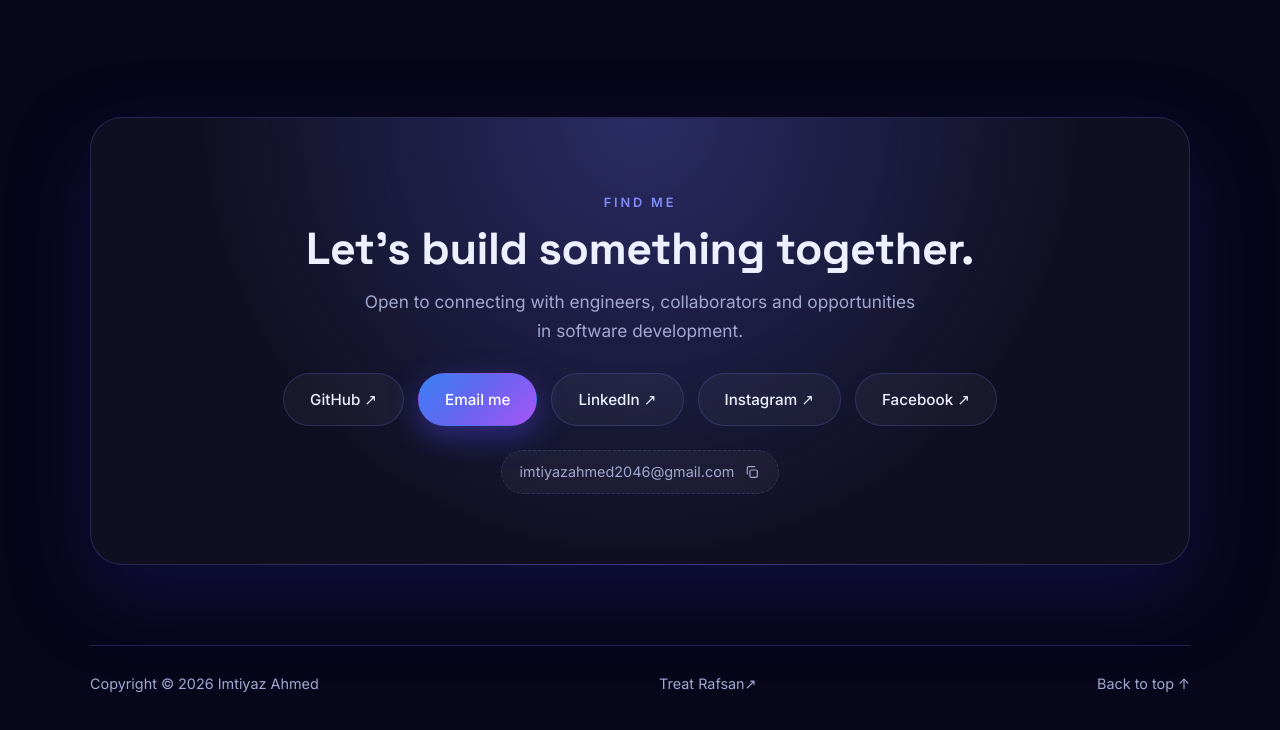
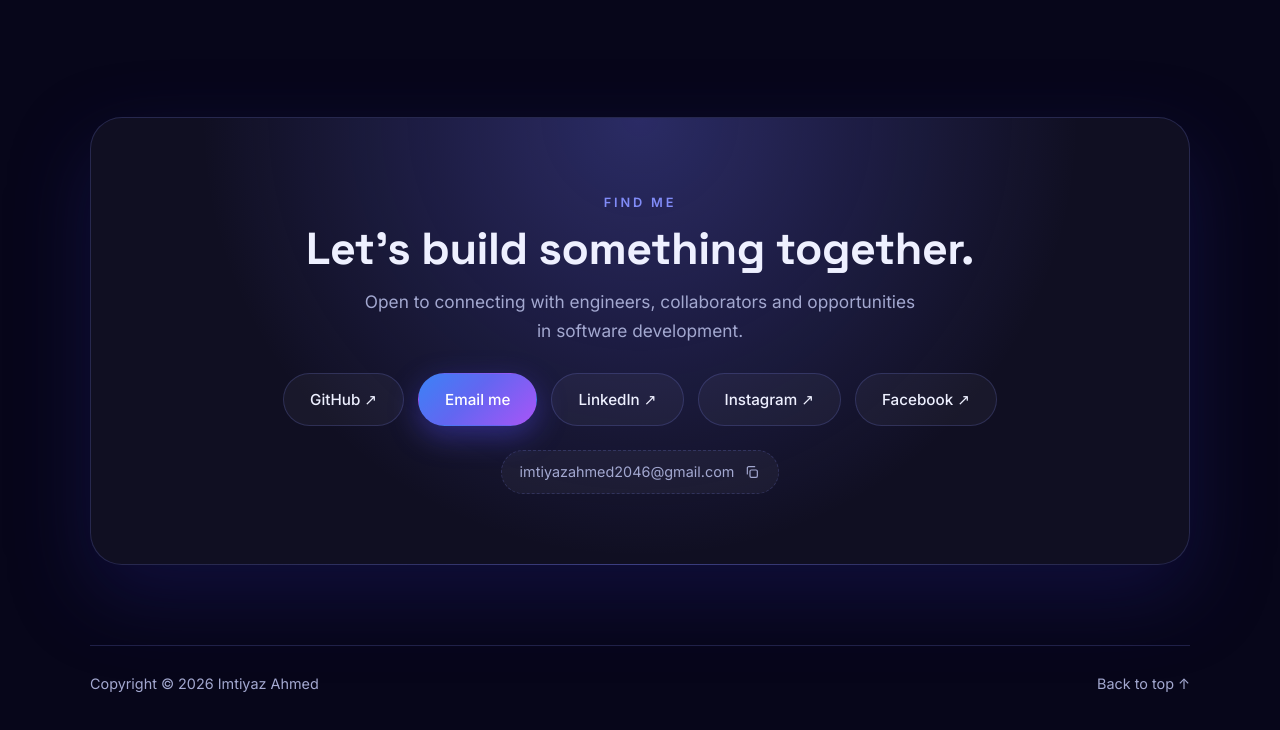
Before and after one commit to imtiyazahmed10/Projectweb, a plain HTML site: page index.html in a window 1280 px wide. Shown: the part 4189-4919 px from the top of the page. Drawn offline with Linux system fonts and the light colour scheme.

Commit message:
Thanks rafsan

```diff
--- a/index.html
+++ b/index.html
@@ -393,7 +393,6 @@
 
   <footer class="footer">
     <p>Copyright © <span id="year">2026</span> Imtiyaz Ahmed</p>
-    <p><a href="https://mdrafsanjanee.vercel.app/" target="_blank" rel="noopener">Treat Rafsan↗</a></p>
     <a href="#home" class="to-top">Back to top ↑</a>
   </footer>
 
```
